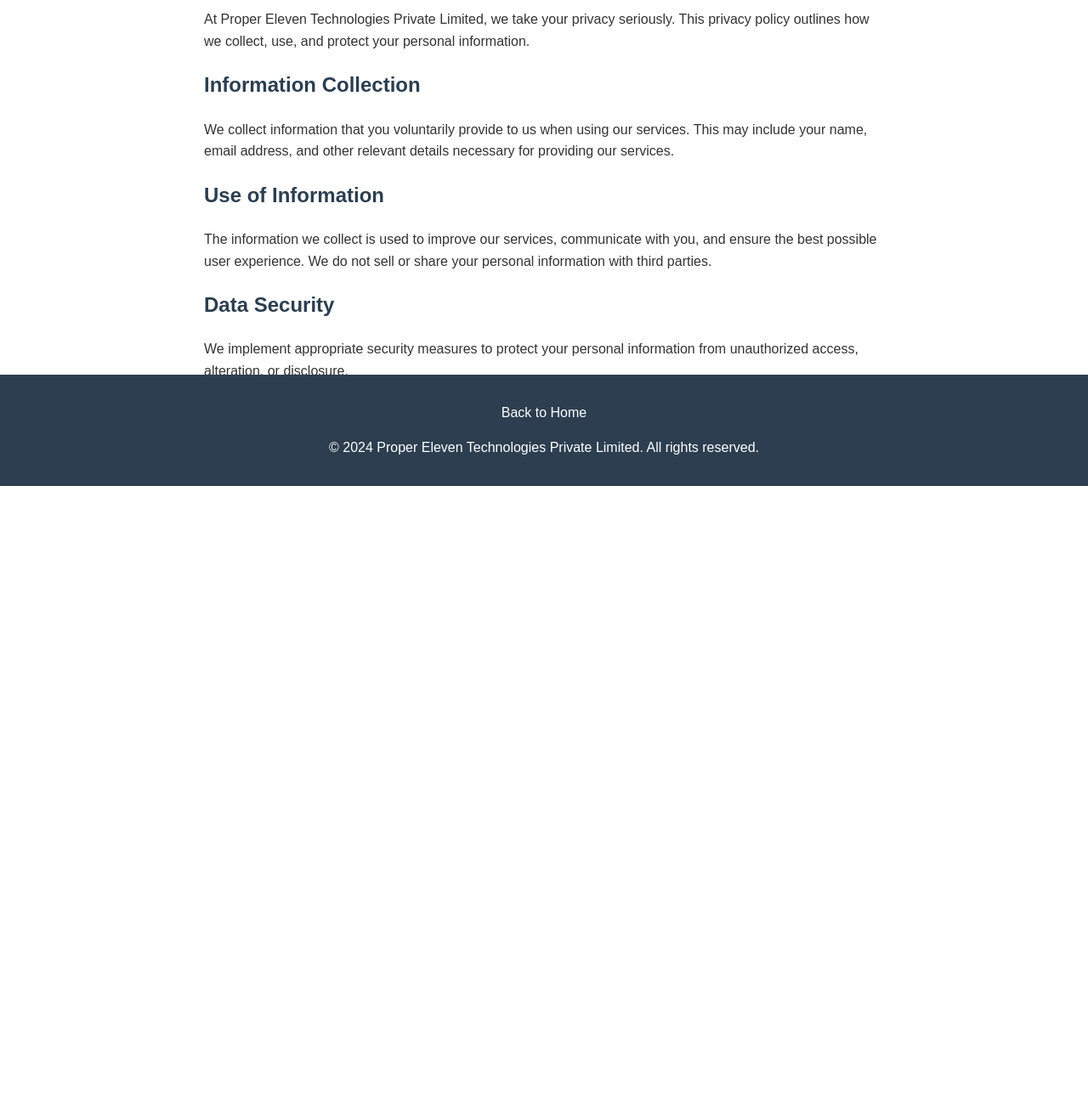
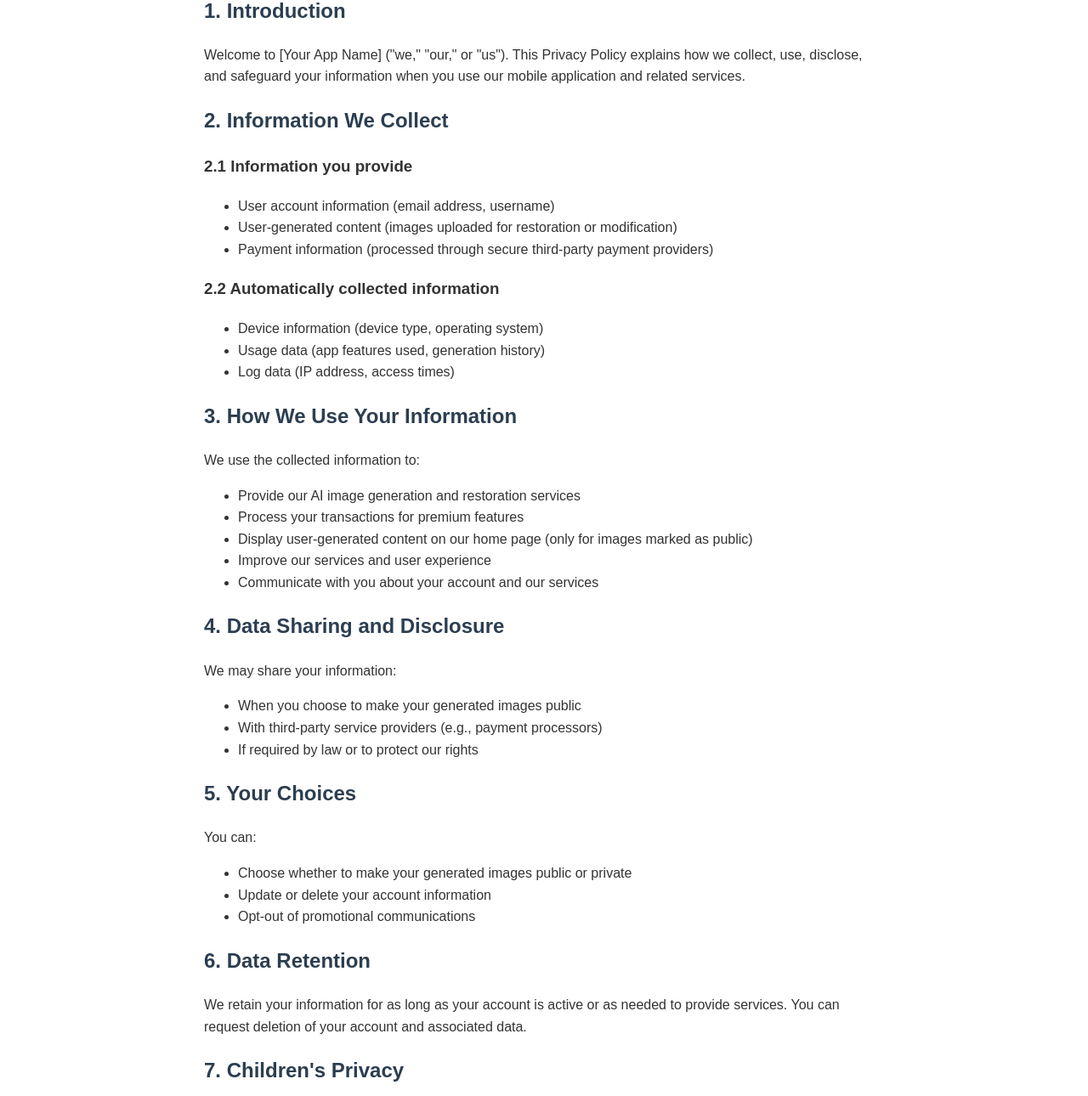
Before and after one commit to ProperEleven/website, a plain HTML site: page privacy.html in a window 1280 px wide. Shown: the part 228-1518 px from the top of the page at 85% size. Before the commit the page ends 800 px from the top, so only its background shows below. Drawn offline with Linux system fonts and the light colour scheme.

Commit message:
fix or changes

```diff
--- a/privacy.html
+++ b/privacy.html
@@ -1,12 +1,12 @@
 <!DOCTYPE html>
 <html lang="en">
   <head>
-    <meta charset="UTF-8">
-    <meta name="viewport" content="width=device-width, initial-scale=1.0">
+    <meta charset="UTF-8" />
+    <meta name="viewport" content="width=device-width, initial-scale=1.0" />
     <title>Privacy Policy - Proper Eleven Technologies</title>
     <style>
       body {
-            font-family: 'Arial', sans-serif;
+        font-family: "Arial", sans-serif;
         line-height: 1.6;
         margin: 0;
         padding: 0;
@@ -31,9 +31,6 @@
         color: white;
         text-align: center;
         padding: 1rem 0;
-            position: fixed;
-            bottom: 0;
-            width: 100%;
       }
       h1 {
         margin: 0;
@@ -58,23 +55,155 @@
 
     <main>
       <div class="content">
-            <h2>Privacy Policy</h2>
-            <p>At Proper Eleven Technologies Private Limited, we take your privacy seriously. This privacy policy outlines how we collect, use, and protect your personal information.</p>
+        <p><em>Last updated: October 2nd</em></p>
 
-            <h2>Information Collection</h2>
-            <p>We collect information that you voluntarily provide to us when using our services. This may include your name, email address, and other relevant details necessary for providing our services.</p>
+        <div class="section">
+          <h2>1. Introduction</h2>
+          <p>
+            Welcome to [Your App Name] ("we," "our," or "us"). This Privacy
+            Policy explains how we collect, use, disclose, and safeguard your
+            information when you use our mobile application and related
+            services.
+          </p>
+        </div>
 
-            <h2>Use of Information</h2>
-            <p>The information we collect is used to improve our services, communicate with you, and ensure the best possible user experience. We do not sell or share your personal information with third parties.</p>
+        <div class="section">
+          <h2>2. Information We Collect</h2>
 
-            <h2>Data Security</h2>
-            <p>We implement appropriate security measures to protect your personal information from unauthorized access, alteration, or disclosure.</p>
+          <h3>2.1 Information you provide</h3>
+          <ul>
+            <li>User account information (email address, username)</li>
+            <li>
+              User-generated content (images uploaded for restoration or
+              modification)
+            </li>
+            <li>
+              Payment information (processed through secure third-party payment
+              providers)
+            </li>
+          </ul>
+
+          <h3>2.2 Automatically collected information</h3>
+          <ul>
+            <li>Device information (device type, operating system)</li>
+            <li>Usage data (app features used, generation history)</li>
+            <li>Log data (IP address, access times)</li>
+          </ul>
+        </div>
+
+        <div class="section">
+          <h2>3. How We Use Your Information</h2>
+          <p>We use the collected information to:</p>
+          <ul>
+            <li>Provide our AI image generation and restoration services</li>
+            <li>Process your transactions for premium features</li>
+            <li>
+              Display user-generated content on our home page (only for images
+              marked as public)
+            </li>
+            <li>Improve our services and user experience</li>
+            <li>Communicate with you about your account and our services</li>
+          </ul>
+        </div>
+
+        <div class="section">
+          <h2>4. Data Sharing and Disclosure</h2>
+          <p>We may share your information:</p>
+          <ul>
+            <li>When you choose to make your generated images public</li>
+            <li>
+              With third-party service providers (e.g., payment processors)
+            </li>
+            <li>If required by law or to protect our rights</li>
+          </ul>
+        </div>
+
+        <div class="section">
+          <h2>5. Your Choices</h2>
+          <p>You can:</p>
+          <ul>
+            <li>
+              Choose whether to make your generated images public or private
+            </li>
+            <li>Update or delete your account information</li>
+            <li>Opt-out of promotional communications</li>
+          </ul>
+        </div>
+
+        <div class="section">
+          <h2>6. Data Retention</h2>
+          <p>
+            We retain your information for as long as your account is active or
+            as needed to provide services. You can request deletion of your
+            account and associated data.
+          </p>
+        </div>
+
+        <div class="section">
+          <h2>7. Children's Privacy</h2>
+          <p>
+            Our service is not intended for users under 13 years of age. We do
+            not knowingly collect information from children.
+          </p>
+        </div>
+
+        <h1>Copyright Notice</h1>
+
+        <div class="section">
+          <h2>8. Intellectual Property Rights</h2>
+
+          <h3>8.1 AI-Generated Content</h3>
+          <p>
+            Users retain rights to their AI-generated images created using our
+            service, subject to our Terms of Service. However, by using our
+            service, you grant us a license to:
+          </p>
+          <ul>
+            <li>Display your public images on our platform</li>
+            <li>Use your generated content to improve our AI models</li>
+          </ul>
+
+          <h3>8.2 User-Uploaded Content</h3>
+          <p>
+            Users must ensure they have the right to upload and modify images
+            submitted for restoration. Users retain their original copyright for
+            uploaded images.
+          </p>
+        </div>
+
+        <div class="section">
+          <h2>9. Subscription Terms</h2>
+          <ul>
+            <li>Free tier: 5 free image generations</li>
+            <li>
+              Pro subscription: Unlimited generations and additional features
+            </li>
+            <li>
+              Subscription terms and pricing are subject to change with notice
+            </li>
+          </ul>
+        </div>
+
+        <div class="section">
+          <h2>10. Contact Us</h2>
+          <p>
+            If you have questions about this Privacy Policy or Copyright Notice,
+            please contact us at:<br />
+            [Your Contact Information]
+          </p>
+        </div>
       </div>
     </main>
 
     <footer>
       <p><a href="index.html">Back to Home</a></p>
-        <p>&copy; <script>document.write(new Date().getFullYear())</script> Proper Eleven Technologies Private Limited. All rights reserved.</p>
+      <p>
+        &copy;
+        <script>
+          document.write(new Date().getFullYear());
+        </script>
+        Proper Eleven Technologies Private Limited. All rights reserved.
+      </p>
     </footer>
   </body>
 </html>
```
Lines whose indentation alone changed are shown as unchanged.
